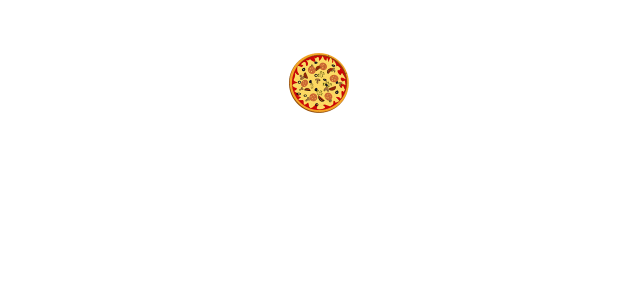
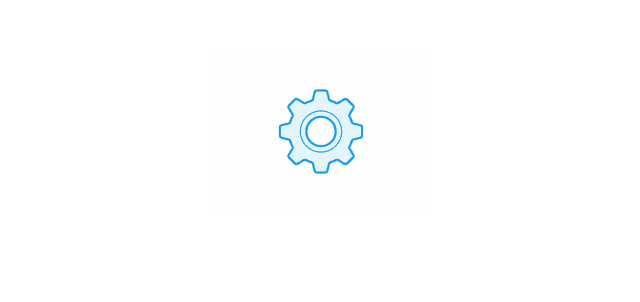
Before and after one commit to ankitdasgit/WebTown, a plain HTML site: page index.html in a window 1280 px wide. Shown: the part 311-613 px from the top of the page, without its empty margins (319-959 px from the left). Drawn offline with nearby package versions, Linux system fonts and the light colour scheme; a script that the page names is missing.

Commit message:
add loader gif

```diff
--- a/index.html
+++ b/index.html
@@ -4,7 +4,7 @@
     <meta charset="utf-8">
     <meta http-equiv="X-UA-Compatible" content="IE=edge">
     <meta name="viewport" content="width=device-width, initial-scale=1">
-    <title>WebTown | Home</title>
+    <title>WebTown</title>
 
     <!-- Favicon -->
     <link rel="shortcut icon" href="assets/img/favicon.ico" type="image/x-icon">
@@ -48,7 +48,7 @@
     <!-- Pre Loader -->
     <div id="aa-preloader-area">
       <div class="mu-preloader">
-        <img src="assets/img/preloader.gif" alt=" loader img">
+        <img src="assets/img/loader.gif" alt=" loader img">
       </div>
     </div>
     <!--START SCROLL TOP BUTTON -->
```
Also changed, not shown: assets/img/loader.gif (added).
